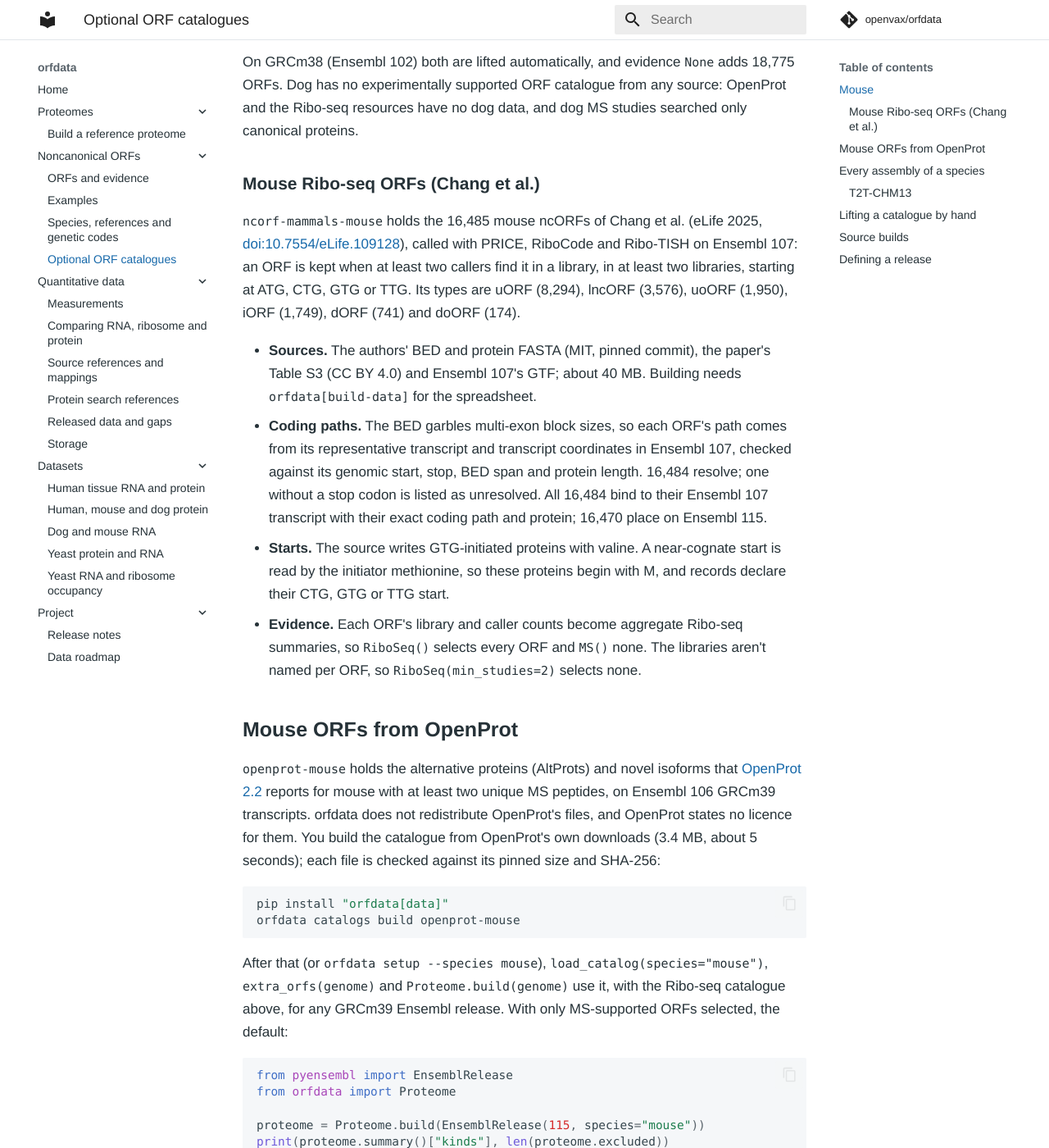
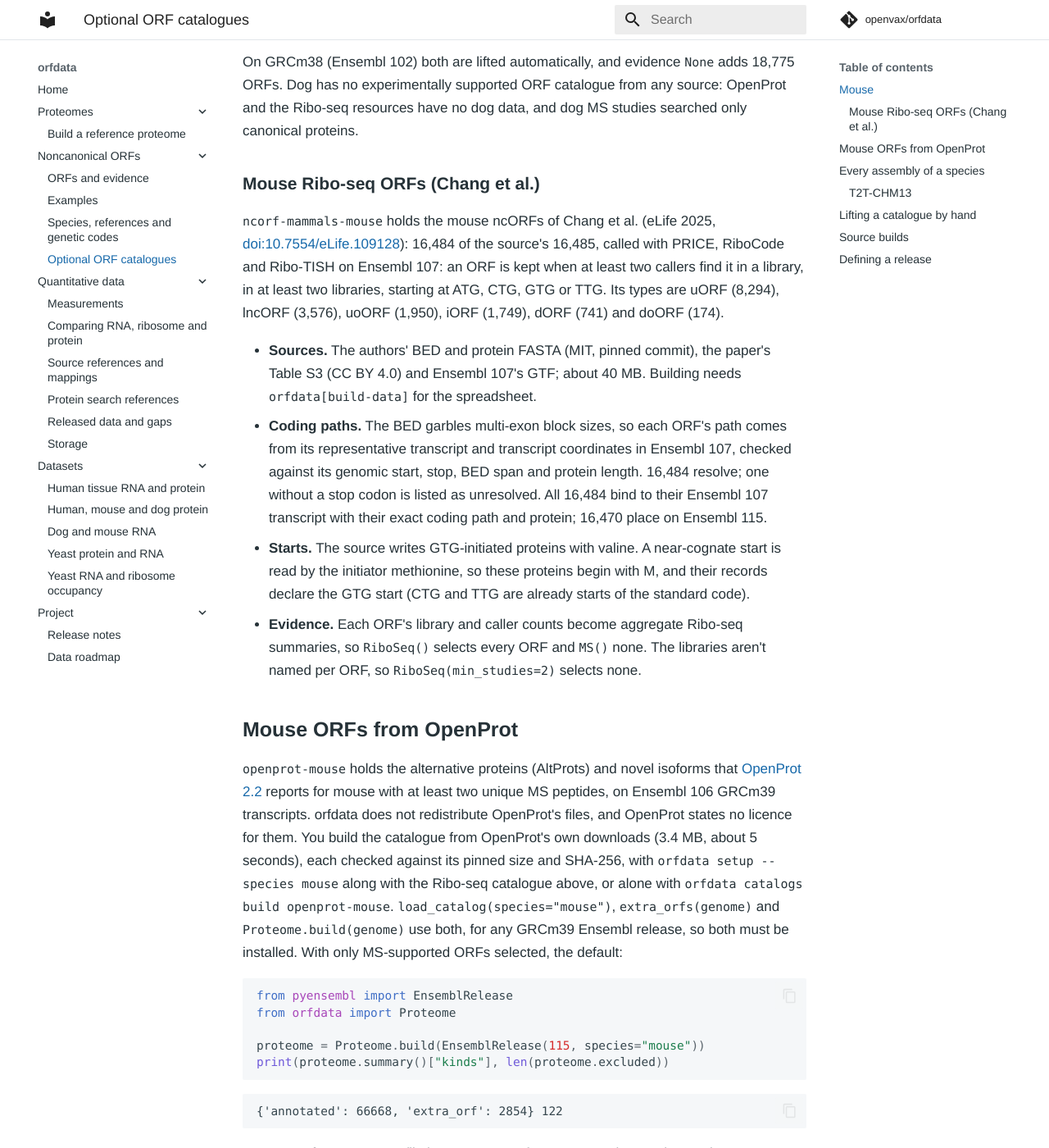
Before and after one commit to openvax/orfdata, an MkDocs documentation site: the page built from docs/catalogs.md, in a window 1280 px wide and 1400 px high, scrolled down 2096 px. Shown: the whole window at 82% size. Built offline with MkDocs 1.6.1 and Material for MkDocs 9.7.7, drawn with Linux system fonts in a browser that asks for light colours; comment, search, counter and statistics services are not loaded; some of the changed text lies outside the part shown.

Commit message:
Order merges by registry priority; repair installs; keep tests offline
Review fixes:
- Catalogues merge in the registry's priority order (OpenProt before the
  Ribo-seq catalogue), so adding a catalogue never renames existing ORFs; 54
  shared mouse ORFs keep their OpenProt IDs and types.
- install_species / `orfdata setup` repairs a damaged catalogue, refuses a
  species with nothing to install, and rejects a registry with cache_root.
- A catalogue from a source already used on the same assembly raises instead
  of being skipped silently; an ORF two merged lifts left out counts once.
- A missing openpyxl says to install orfdata[build-data]; CTG/TTG starts are
  standard-code starts and no longer declared.
- ReferenceContext.key is cached: merged mouse loads in 3.3 s, not 5.5 s.
- The setup test no longer downloads chains; stale docs, the assembly table,
  the CLI --biotype help and an upgrade note are updated.

Claude-Session: https://claude.ai/code/session_016N35AjLGwyYtEcjeN5k6mT

````diff
--- a/docs/catalogs.md
+++ b/docs/catalogs.md
@@ -90,8 +90,9 @@ studies searched only canonical proteins.
 
 ### Mouse Ribo-seq ORFs (Chang et al.)
 
-`ncorf-mammals-mouse` holds the 16,485 mouse ncORFs of Chang et al.
-(eLife 2025, [doi:10.7554/eLife.109128](https://doi.org/10.7554/eLife.109128)),
+`ncorf-mammals-mouse` holds the mouse ncORFs of Chang et al.
+(eLife 2025, [doi:10.7554/eLife.109128](https://doi.org/10.7554/eLife.109128)):
+16,484 of the source's 16,485,
 called with PRICE, RiboCode and Ribo-TISH on Ensembl 107: an ORF is kept when at
 least two callers find it in a library, in at least two libraries, starting at
 ATG, CTG, GTG or TTG. Its types are uORF (8,294), lncORF (3,576), uoORF
@@ -108,7 +109,8 @@ ATG, CTG, GTG or TTG. Its types are uORF (8,294), lncORF (3,576), uoORF
   coding path and protein; 16,470 place on Ensembl 115.
 - **Starts.** The source writes GTG-initiated proteins with valine. A
   near-cognate start is read by the initiator methionine, so these proteins
-  begin with M, and records declare their CTG, GTG or TTG start.
+  begin with M, and their records declare the GTG start (CTG and TTG are
+  already starts of the standard code).
 - **Evidence.** Each ORF's library and caller counts become aggregate
   Ribo-seq summaries, so `RiboSeq()` selects every ORF and `MS()` none.
   The libraries aren't named per ORF, so `RiboSeq(min_studies=2)` selects
@@ -120,18 +122,12 @@ ATG, CTG, GTG or TTG. Its types are uORF (8,294), lncORF (3,576), uoORF
 that [OpenProt 2.2](https://openprot.org) reports for mouse with at least two
 unique MS peptides, on Ensembl 106 GRCm39 transcripts. orfdata does not
 redistribute OpenProt's files, and OpenProt states no licence for them. You
-build the catalogue from OpenProt's own downloads (3.4 MB, about 5 seconds);
-each file is checked against its pinned size and SHA-256:
-
-```sh
-pip install "orfdata[data]"
-orfdata catalogs build openprot-mouse
-```
-
-After that (or `orfdata setup --species mouse`), `load_catalog(species="mouse")`,
-`extra_orfs(genome)` and `Proteome.build(genome)` use it, with the Ribo-seq
-catalogue above, for any GRCm39 Ensembl release. With only MS-supported ORFs
-selected, the default:
+build the catalogue from OpenProt's own downloads (3.4 MB, about 5 seconds),
+each checked against its pinned size and SHA-256, with `orfdata setup --species
+mouse` along with the Ribo-seq catalogue above, or alone with `orfdata catalogs
+build openprot-mouse`. `load_catalog(species="mouse")`, `extra_orfs(genome)`
+and `Proteome.build(genome)` use both, for any GRCm39 Ensembl release, so both
+must be installed. With only MS-supported ORFs selected, the default:
 
 ```python
 from pyensembl import EnsemblRelease
@@ -218,9 +214,9 @@ With evidence `None` (every catalogue ORF), each assembly gets:
 | Human Ensembl 75, GRCh37 | lifted, 1 hop | 7,247 | 6,857 | 271 transcripts absent, 108 paths changed |
 | Human Ensembl 54, NCBI36 | lifted, 1 hop | 7,253 | 4,195 | 2,710 transcripts absent |
 | Human Ensembl rapid 2022_07, T2T-CHM13v2.0 | lifted, 1 hop | 7,208 | 6,767 | 441 on no transcript, 56 not lifted |
-| Mouse Ensembl 115, GRCm39 | OpenProt | 2,976 | 2,854 | 109 without sequence |
-| Mouse Ensembl 102, GRCm38 | lifted, 1 hop | 2,975 | 2,856 | 112 without sequence |
-| Mouse Ensembl 67, NCBIM37 | lifted, 2 hops | 2,922 | 1,620 | 1,187 transcripts absent |
+| Mouse Ensembl 115, GRCm39 | Chang et al. and OpenProt | 19,406 | 19,270 | 136 not placed |
+| Mouse Ensembl 102, GRCm38 | both lifted, 1 hop | 19,402 | 18,775 | 627 not placed, 4 not lifted |
+| Mouse Ensembl 67, NCBIM37 | both lifted, 2 hops | 19,326 | 15,147 | 4,179 not placed, 80 not lifted |
 
 Older annotations lack many of the transcripts the sources name, so fewer ORFs
 place; the rest, and any that didn't lift, are listed with the reason, never
@@ -230,8 +226,8 @@ silently dropped.
   the requested assembly as is, on the others the pinned chains reach, lifted.
   Each contributes one release: the one on the requested assembly if it has
   one, else its default. The requested assembly's come first, then by fewest
-  hops; bundled first, then by name, which decides whose ID a shared ORF
-  keeps. A source already used from a nearer assembly, such as one catalogue
+  hops; bundled first, then by the registry's priority, which decides whose ID
+  a shared ORF keeps, so a new catalogue never renames existing ORFs. A source already used from a nearer assembly, such as one catalogue
   registered again under another name on another assembly, counts once. This
   depends only on the registry and the pinned chains, never on what happens
   to be installed.
````
Also changed, not shown: CHANGELOG.md (+11 -4 lines), README.md (+2 -1 lines), 11 other files.
